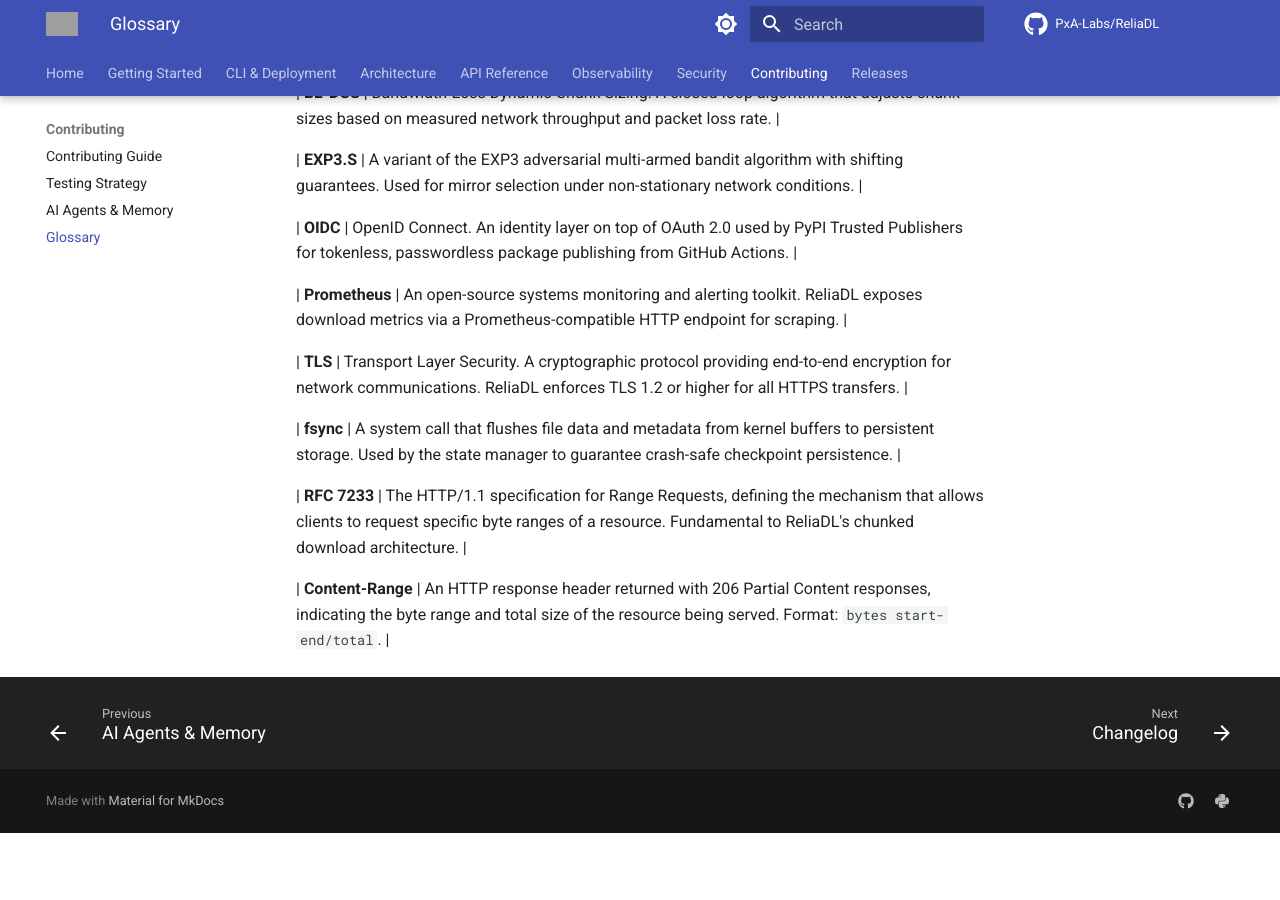
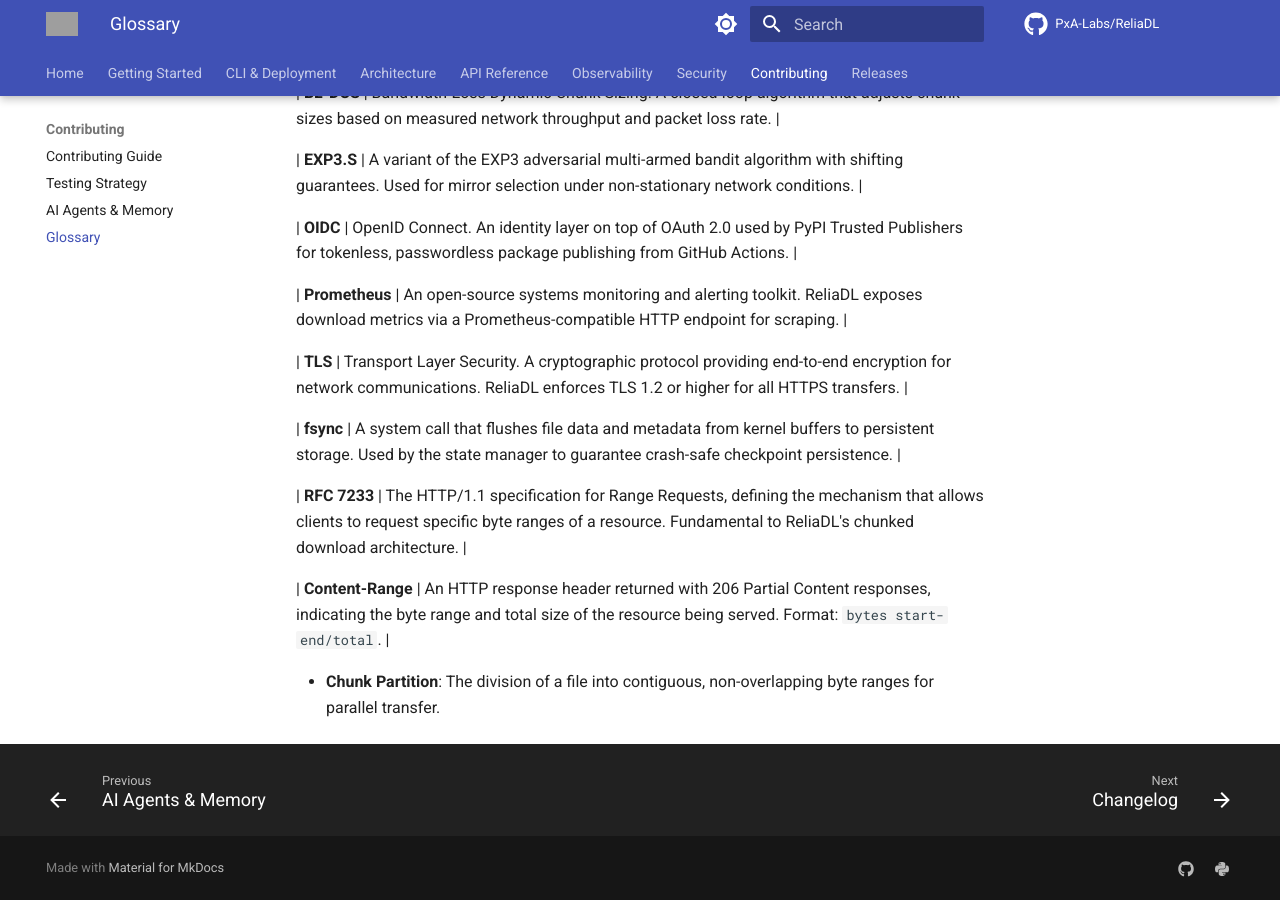
Before and after one commit to PxA-Labs/ReliaDL, an MkDocs documentation site: the page built from docs/GLOSSARY.md, in a window 1280 px wide and 900 px high, scrolled down 4363 px. Built offline with MkDocs 1.6.1 and Material for MkDocs 9.7.7, drawn with Linux system fonts in a browser that asks for light colours; comment, search, counter and statistics services are not loaded; the version menu is left out; before the commit the page ends 5196 px from its top, so only the background shows below that; grey boxes are pictures that could not be loaded.

Commit message:
docs: add chunk partition definition to glossary

```diff
--- a/docs/GLOSSARY.md
+++ b/docs/GLOSSARY.md
@@ -85,3 +85,6 @@
 | **RFC 7233** | The HTTP/1.1 specification for Range Requests, defining the mechanism that allows clients to request specific byte ranges of a resource. Fundamental to ReliaDL's chunked download architecture. |
 
 | **Content-Range** | An HTTP response header returned with 206 Partial Content responses, indicating the byte range and total size of the resource being served. Format: `bytes start-end/total`. |
+
+
+- **Chunk Partition**: The division of a file into contiguous, non-overlapping byte ranges for parallel transfer.
```
